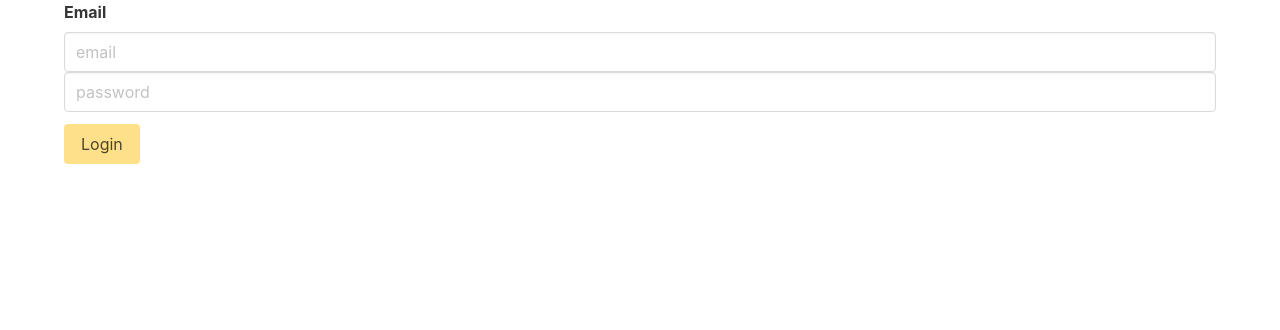
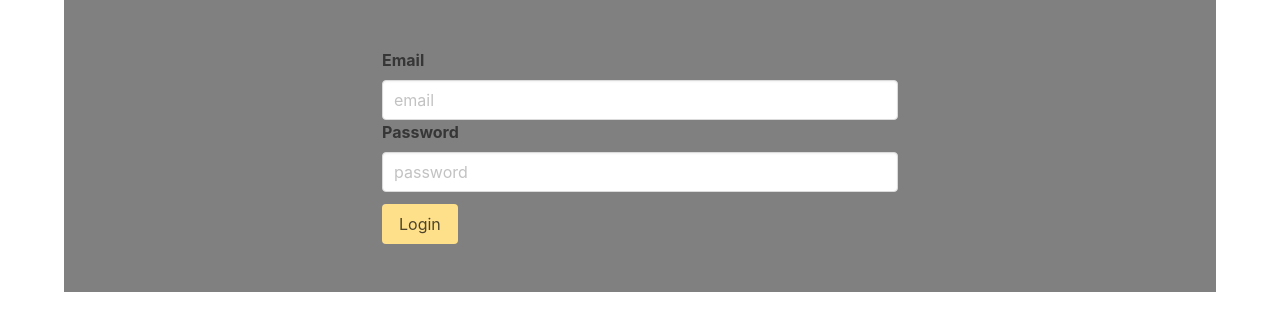
Before and after one commit to k-shivam/lpu-pep-winter24, a React (Create React App) app: page /login in a window 1280 px wide. Shown: the top 330 px of the page. Built offline with nearby package versions, Linux system fonts and the light colour scheme.

Commit message:
added form

```diff
--- a/src/components/Login.js
+++ b/src/components/Login.js
@@ -54,7 +54,9 @@ const Login = () =>{
 
 
     return (
-        <div className="container">
+        <div className="container hero-body" style={{backgroundColor: "grey"}}>
+            <div className="columns is-centered">
+                <div className="column is-half">
             <form onSubmit={handleSubmit}>
                 <div className="field">
                     <label className="label">Email</label>
@@ -68,6 +70,7 @@ const Login = () =>{
                             onChange={handleChange}
                         ></input>
                         {errors.email && (<p className="is-danger">{errors.email}</p>)}
+                        <label className="label">Password</label>
                         <input
                             className="input"
                             type="password"
@@ -84,6 +87,8 @@ const Login = () =>{
                     <button className="button is-warning">Login</button>
                 </div>
             </form>
+            </div>
+            </div>
         </div>
     )
 }
```
